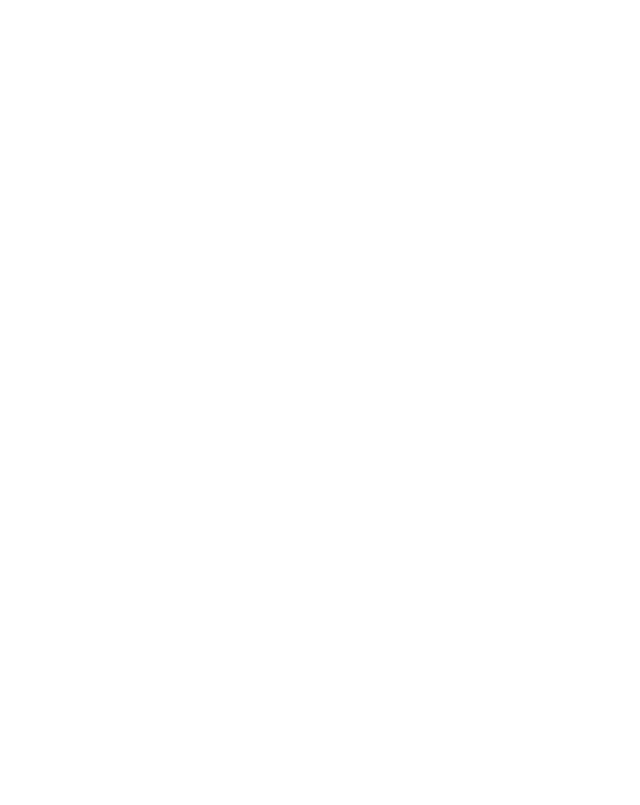
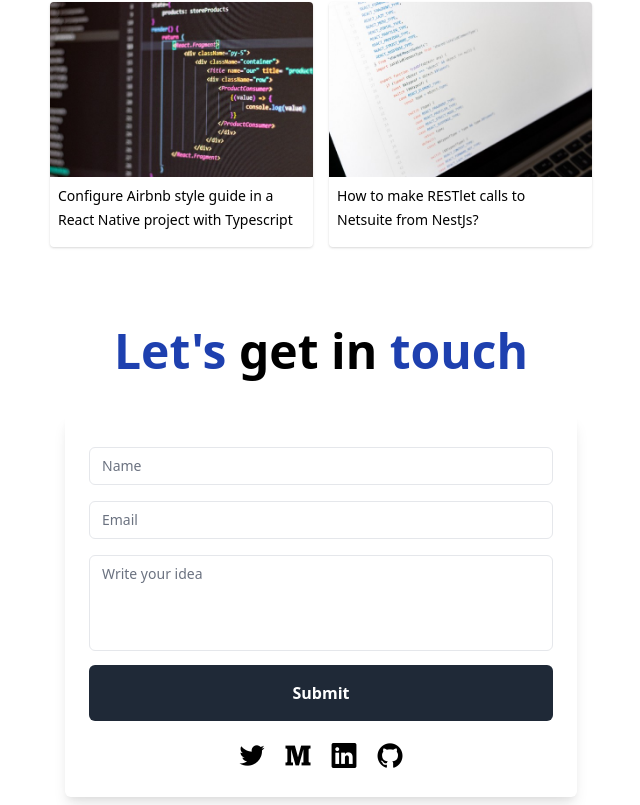
Before and after one commit to JoseLopez01/personal-website, a Next.js app: page / in a window 1280 px wide. Shown: the part 1118-1923 px from the top of the page, without its empty margins (319-959 px from the left). Before the commit the page ends 800 px from the top, so only its background shows below. Built offline with nearby package versions, Linux system fonts and the light colour scheme.

Commit message:
Finished

```diff
--- a/components/IconLink.js
+++ /dev/null
@@ -1,17 +0,0 @@
-import PropTypes from 'prop-types';
-
-import Image from 'next/image';
-
-export default function IconLink({ iconSrc, className, href }) {
-  return (
-    <a className={className} href={href} target="_blank">
-      <Image src={iconSrc} height={20} width={20} />
-    </a>
-  );
-}
-
-IconLink.propTypes = {
-  iconSrc: PropTypes.string.isRequired,
-  className: PropTypes.string.isRequired,
-  href: PropTypes.string.isRequired,
-};
--- /dev/null
+++ b/components/Layout.js
@@ -0,0 +1,31 @@
+import React from 'react';
+
+import Hero from './hero/Hero';
+import Header from './header/Header';
+import Work from './work/Work';
+import Blog from './blog/Blog';
+import Contact from './contact/Contact';
+import AsideBarContext, {
+  useAsideBarContext,
+} from '../context/AsideBarContext';
+
+function Layout() {
+  const { isOpen } = useAsideBarContext();
+
+  return (
+    <AsideBarContext>
+      <Header />
+      <main
+        role="main"
+        className="max-w-screen-lg mx-auto font-sans md:py-2 overflow-x-hidden pt-20"
+      >
+        <Hero />
+        <Work />
+        <Blog />
+        <Contact />
+      </main>
+    </AsideBarContext>
+  );
+}
+
+export default Layout;
--- a/components/blog/Blog.js
+++ b/components/blog/Blog.js
@@ -16,7 +16,7 @@
 
 function Blog() {
   return (
-    <div className="pt-10" id="work">
+    <div className="pt-10" id="blog">
       <div className="text-4xl font-bold md:text-5xl text-center m-10">
         My Blog
       </div>
--- a/components/contact/Contact.js
+++ b/components/contact/Contact.js
@@ -4,6 +4,7 @@
 import Swal from 'sweetalert2';
 
 import LoadingDots from './LoadingDots';
+import Social from '../menu/Social';
 
 const initialState = {
   email: '',
@@ -129,6 +130,9 @@
         >
           {loading ? <LoadingDots /> : 'Submit'}
         </button>
+        <div className="flex justify-center gap-4 mt-4">
+          <Social light />
+        </div>
       </form>
     </>
   );
--- a/components/header/Header.js
+++ b/components/header/Header.js
@@ -1,27 +1,23 @@
-import { useEffect, useState } from 'react';
 
 import Links from './Links';
 import ContactButton from './ContactButton';
 import MenuIcon from './MenuIcon';
 import MyIcon from './MyIcon';
 import Menu from '../menu/Menu';
+import { useAsideBarContext } from '../../context/AsideBarContext';
 
 export default function Header() {
-  const [isOpen, setIsOpen] = useState(false);
-
-  function handleToggleMenu() {
-    setIsOpen(!isOpen);
-  }
+  const { openAsideBar  } = useAsideBarContext();
 
   return (
-    <header className="sticky top-0 z-50 px-4 bg-gray-100">
+    <header className="sticky top-0 z-50 px-4 bg-white">
       <div className="max-w-screen-lg mx-auto py-4 flex items-center justify-between">
         <MyIcon />
         <Links />
         <ContactButton />
-        <MenuIcon handleOnOpen={handleToggleMenu} />
+        <MenuIcon handleOnOpen={openAsideBar} />
       </div>
-      <Menu isOpen={isOpen} handleOnClose={handleToggleMenu} />
+      <Menu />
     </header>
   );
 }
--- a/components/menu/Menu.js
+++ b/components/menu/Menu.js
@@ -1,6 +1,8 @@
 import React from 'react';
+import { useAsideBarContext } from '../../context/AsideBarContext';
 
 import LocalLink from '../header/LocalLink';
+import Social from './Social';
 
 const LINKS = [
   {
@@ -21,11 +23,12 @@
   },
 ];
 
-function Menu({ isOpen, handleOnClose }) {
+function Menu() {
+  const { closeAsideBar, isOpen } = useAsideBarContext();
   return isOpen ? (
     <div
       className="w-full absolute h-screen bg-black top-0 left-0 bg-opacity-5"
-      onClick={handleOnClose}
+      onClick={closeAsideBar}
     >
       <aside className="w-4/5 h-full ml-auto bg-gray-800 p-4 flex justify-between flex-col">
         <div className="w-full flex">
@@ -39,32 +42,13 @@
               routeName={name}
               pathName={route}
               className="w-full flex items-center justify-center h-12 font-semibold text-white"
-              onClick={handleOnClose}
+              onClick={closeAsideBar}
               key={route}
             />
           ))}
         </div>
         <div className="flex justify-center gap-4">
-          <a>
-            <button className="text-white text-3xl">
-              <i className="uil uil-twitter"></i>
-            </button>
-          </a>
-          <a>
-            <button className="text-white text-3xl">
-              <i className="uil uil-medium-m"></i>
-            </button>
-          </a>
-          <a>
-            <button className="text-white text-3xl">
-              <i className="uil uil-linkedin"></i>
-            </button>
-          </a>
-          <a>
-            <button className="text-white text-3xl">
-              <i className="uil uil-github"></i>
-            </button>
-          </a>
+          <Social />
         </div>
       </aside>
     </div>
--- /dev/null
+++ b/components/menu/Social.js
@@ -0,0 +1,36 @@
+import React from 'react';
+
+const SOCIAl = [
+  {
+    icon: 'uil-twitter',
+    link: 'https://twitter.com/im_el_joe',
+  },
+  {
+    icon: 'uil-medium-m',
+    link: 'https://medium.com/@lopezarizajosealejandro',
+  },
+  {
+    icon: 'uil-linkedin',
+    link: 'https://www.linkedin.com/in/jos%C3%A9-alejandro-b1836b1a9/',
+  },
+  {
+    icon: 'uil-github',
+    link: 'https://github.com/JoseLopez01',
+  },
+];
+
+function Social({ light }) {
+  return (
+    <>
+      {SOCIAl.map((social) => (
+        <a href={social.link} target="_blank">
+          <button className={`text-3xl ${light ? 'text-black' : 'text-white'}`}>
+            <i className={`ui ${social.icon}`}></i>
+          </button>
+        </a>
+      ))}
+    </>
+  );
+}
+
+export default Social;
--- /dev/null
+++ b/context/AsideBarContext.js
@@ -0,0 +1,29 @@
+const { createContext, useState, useContext } = require('react');
+
+const asideBarContext = createContext({});
+
+export default function AsideBarContext({ children }) {
+  const [isOpen, setIsOpen] = useState(false);
+
+  function closeAsideBar() {
+    setIsOpen(false);
+  }
+
+  function openAsideBar() {
+    setIsOpen(true);
+  }
+
+  const context = {
+    isOpen,
+    closeAsideBar,
+    openAsideBar,
+  };
+
+  return (
+    <asideBarContext.Provider value={context}>
+      {children}
+    </asideBarContext.Provider>
+  );
+}
+
+export const useAsideBarContext = () => useContext(asideBarContext);
--- a/pages/_app.js
+++ b/pages/_app.js
@@ -6,10 +6,7 @@
 
 function MyApp({ Component, pageProps }) {
   return (
-    <div
-      className="h-full overflow-x-hidden bg-gray-100"
-      style={{ scrollBehavior: 'smooth' }}
-    >
+    <>
       <Head>
         <title>Jose Lopez - Web Developer</title>
         <meta
@@ -34,11 +31,8 @@
           href="https://unicons.iconscout.com/release/v4.0.0/css/line.css"
         ></link>
       </Head>
-      <Header />
-      <main role="main" className="max-w-screen-lg mx-auto font-sans md:py-2 main-container">
-        <Component {...pageProps} />
-      </main>
-    </div>
+      <Component {...pageProps} />
+    </>
   );
 }
 
--- a/pages/index.js
+++ b/pages/index.js
@@ -1,15 +1,9 @@
-import Blog from '../components/blog/Blog';
-import Contact from '../components/contact/Contact';
-import Hero from '../components/hero/Hero';
-import Work from '../components/work/Work';
+import Layout from '../components/Layout';
 
 export default function Home() {
   return (
     <>
-      <Hero />
-      <Work />
-      <Blog />
-      <Contact />
+      <Layout />
     </>
   );
 }
--- a/styles/globals.css
+++ b/styles/globals.css
@@ -8,12 +8,7 @@
   margin: 0;
   font-family: -apple-system, BlinkMacSystemFont, Segoe UI, Roboto, Oxygen,
     Ubuntu, Cantarell, Fira Sans, Droid Sans, Helvetica Neue, sans-serif;
-
-  height: 100vh;
-}
-
-#__next {
-  height: 100vh;
+  scroll-behavior: smooth;
 }
 
 a {
```
